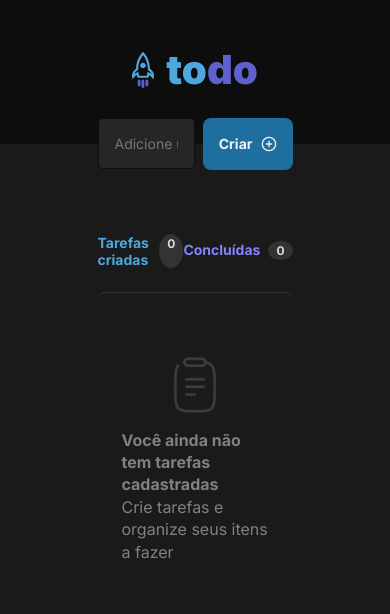
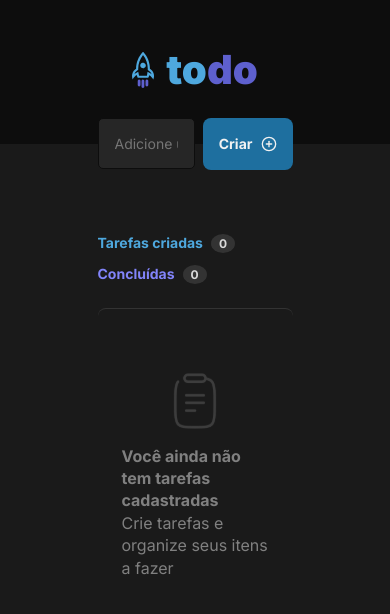
Before and after one commit to brunaporato/todo-list-ignite, a React (Vite) app: page / in a window 390 px wide. Shown: the top 614 px of the page. Built offline with nearby package versions, Linux system fonts and the light colour scheme.

Commit message:
add responsiveness for mainTopp at App

```diff
--- a/src/App.module.css
+++ b/src/App.module.css
@@ -31,6 +31,7 @@
   align-items: center;
 
   padding-bottom: 2.4rem;
+  gap: 1.2rem;
 }
 
 .created, .done {
@@ -96,3 +97,10 @@
   height: 0;
   width: 0;
 }
+
+@media (max-width: 520px) {
+  .mainTop {
+    flex-direction: column;
+    align-items: flex-start;
+  }
+}
```
